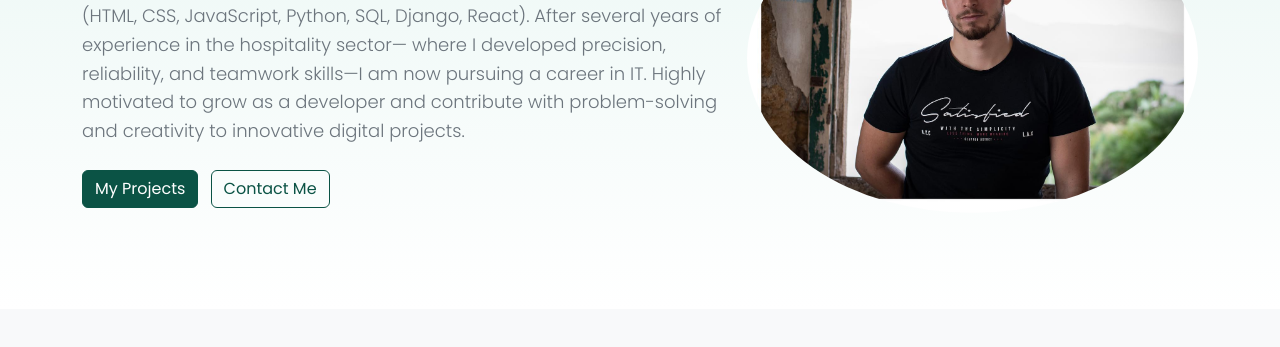
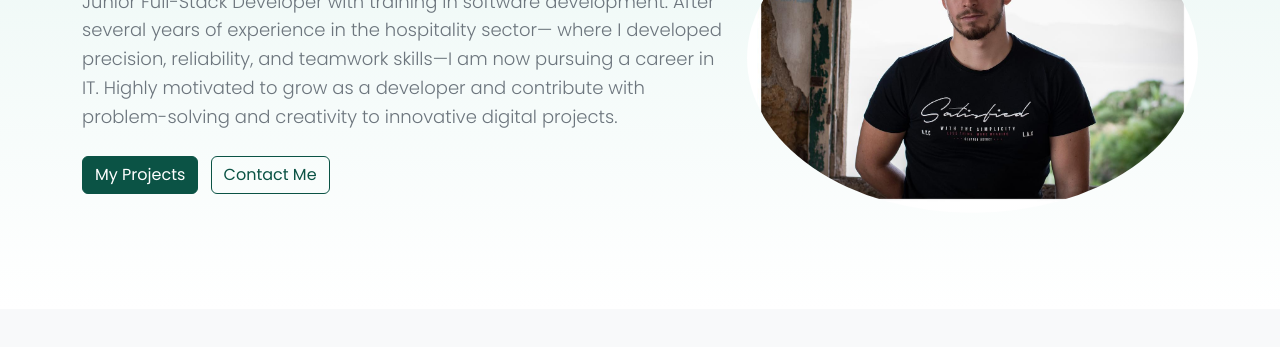
Before and after one commit to LMario98/Portfolio, a plain HTML site: page index.html in a window 1280 px wide. Shown: the part 251-598 px from the top of the page. Drawn offline with nearby package versions, Linux system fonts and the light colour scheme.

Commit message:
Refine hero section description for clarity and conciseness

```diff
--- a/index.html
+++ b/index.html
@@ -49,9 +49,8 @@
             <div class="row align-items-center">
                 <div class="col-md-7">
                     <h1 class="display-5">Hi, I'm <span id="hero-name"></span>👋</h1>
-                    <p class="lead">Junior Full-Stack Developer with training in software development (HTML, CSS,
-                        JavaScript,
-                        Python, SQL, Django, React). After several years of experience in the hospitality sector—
+                    <p class="lead">Junior Full-Stack Developer with training in software development.
+                         After several years of experience in the hospitality sector—
                         where I developed precision, reliability, and teamwork skills—I am now pursuing a career in
                         IT. Highly motivated to grow as a developer and contribute with problem-solving and
                         creativity to innovative digital projects. </p>
```
